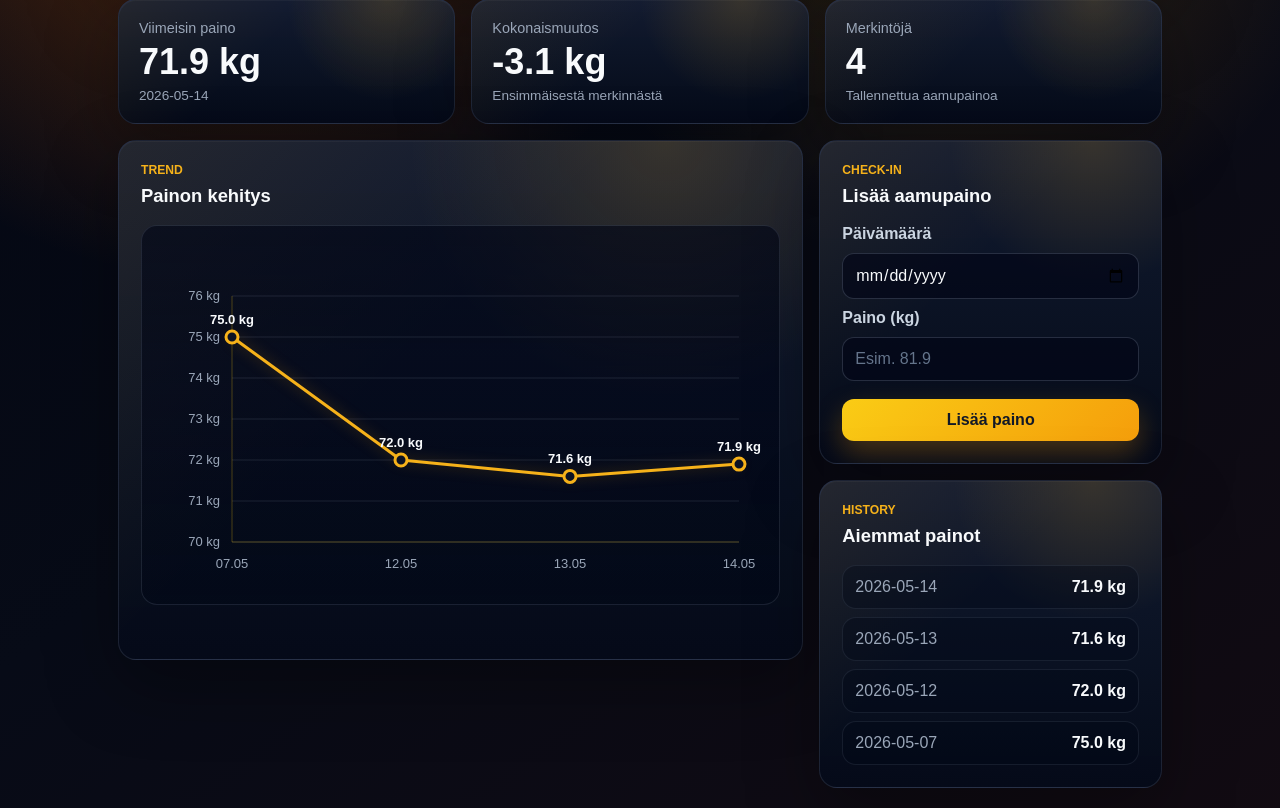
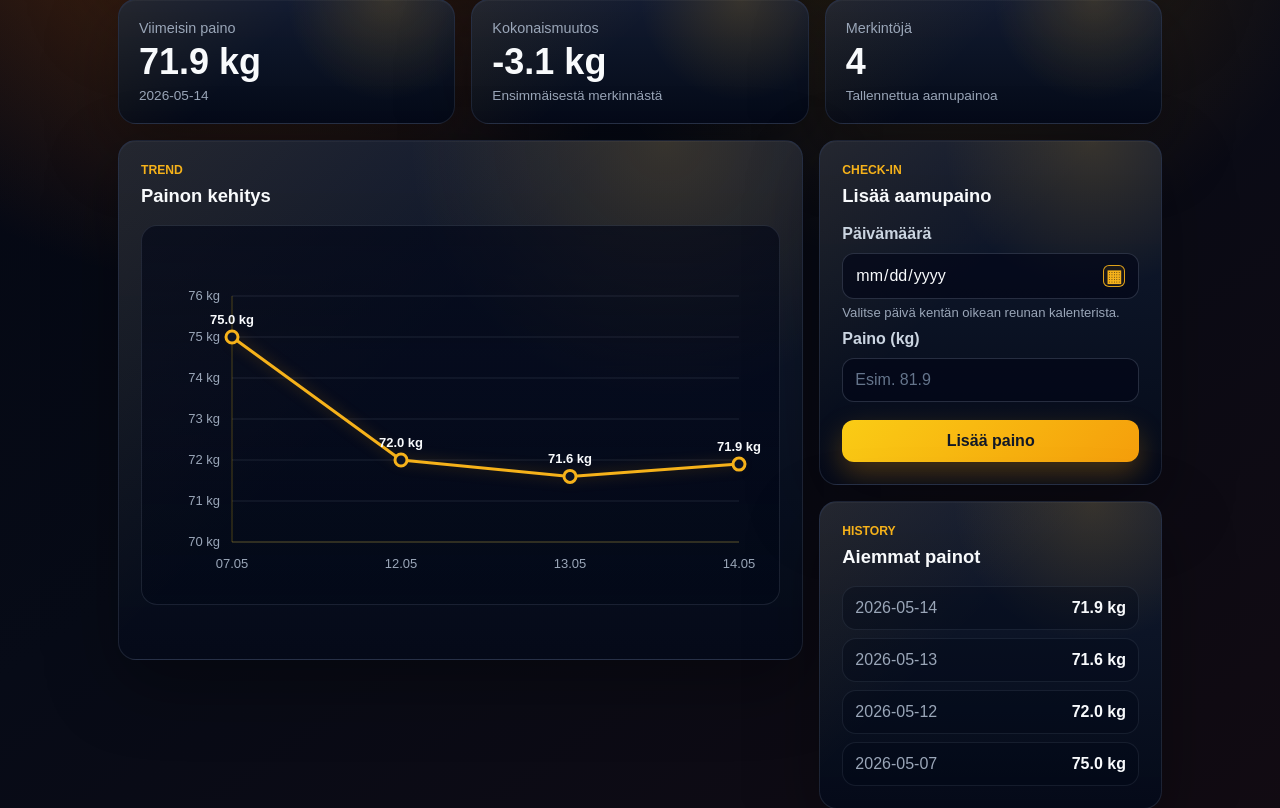
Before and after one commit to akikleemola/Aamupainot, a Flask app: page / in a window 1280 px wide. Shown: the part 226-1034 px from the top of the page. Run offline with Flask 3, Linux system fonts and the light colour scheme; a user stored in the database is signed in; data comes from the database, SQL or seed files in the repository; both versions use the stored data as it was after the commit.

Commit message:
Improved date setting

```diff
--- a/static/chart.js
+++ b/static/chart.js
@@ -1,6 +1,19 @@
 const chartDataElement = document.getElementById("chart-data");
 const canvas = document.getElementById("weightChart");
+const dateInput = document.getElementById("date");
+const datePickerButton = document.querySelector(".date-picker-button");
 let chartData = [];
+
+if (dateInput && datePickerButton) {
+    datePickerButton.addEventListener("click", () => {
+        if (dateInput.showPicker) {
+            dateInput.showPicker();
+            return;
+        }
+
+        dateInput.focus();
+    });
+}
 
 if (chartDataElement) {
     const chartDataText = chartDataElement.content
--- a/static/style.css
+++ b/static/style.css
@@ -207,6 +207,51 @@ input::placeholder {
     color: #64748b;
 }
 
+input[type="date"] {
+    color-scheme: dark;
+    padding-right: 46px;
+}
+
+input[type="date"]::-webkit-calendar-picker-indicator {
+    cursor: pointer;
+    opacity: 0;
+}
+
+.date-field {
+    position: relative;
+    display: block;
+}
+
+.date-picker-button {
+    position: absolute;
+    right: 14px;
+    top: 50%;
+    width: 22px;
+    height: 22px;
+    padding: 0;
+    border: 1px solid rgba(246, 178, 26, 0.9);
+    border-radius: 6px;
+    margin: 0;
+    color: #f6b21a;
+    background: rgba(246, 178, 26, 0.08);
+    box-shadow: none;
+    font-size: 17px;
+    line-height: 19px;
+    text-align: center;
+    transform: translateY(-50%);
+    cursor: pointer;
+}
+
+.date-picker-button:hover {
+    background: rgba(246, 178, 26, 0.16);
+}
+
+.field-hint {
+    margin-top: -4px;
+    color: #9aa6b8;
+    font-size: 0.82rem;
+}
+
 button {
     width: 100%;
     margin-top: 8px;
--- a/templates/index.html
+++ b/templates/index.html
@@ -4,7 +4,7 @@
     <meta charset="UTF-8">
     <meta name="viewport" content="width=device-width, initial-scale=1.0">
     <title>Aamupainosovellus</title>
-    <link rel="stylesheet" href="{{ url_for('static', filename='style.css') }}?v=dark-fitness-3">
+    <link rel="stylesheet" href="{{ url_for('static', filename='style.css') }}?v=dark-fitness-5">
 </head>
 <body>
     <main class="container">
@@ -96,7 +96,11 @@
                         <input type="hidden" name="csrf_token" value="{{ csrf_token() }}">
 
                         <label for="date">Päivämäärä</label>
-                        <input type="date" id="date" name="date" required>
+                        <span class="date-field">
+                            <input type="date" id="date" name="date" required>
+                            <button class="date-picker-button" type="button" aria-label="Avaa kalenteri">▦</button>
+                        </span>
+                        <small class="field-hint">Valitse päivä kentän oikean reunan kalenterista.</small>
 
                         <label for="weight">Paino (kg)</label>
                         <input type="number" id="weight" name="weight" step="0.1" min="0.1" max="500" placeholder="Esim. 81.9" required>
@@ -129,6 +133,6 @@
     </main>
 
     <template id="chart-data">{{ chart_data|tojson }}</template>
-    <script src="{{ url_for('static', filename='chart.js') }}?v=2" defer></script>
+    <script src="{{ url_for('static', filename='chart.js') }}?v=3" defer></script>
 </body>
 </html>
```
Also changed, not shown: aamupainot.db.
